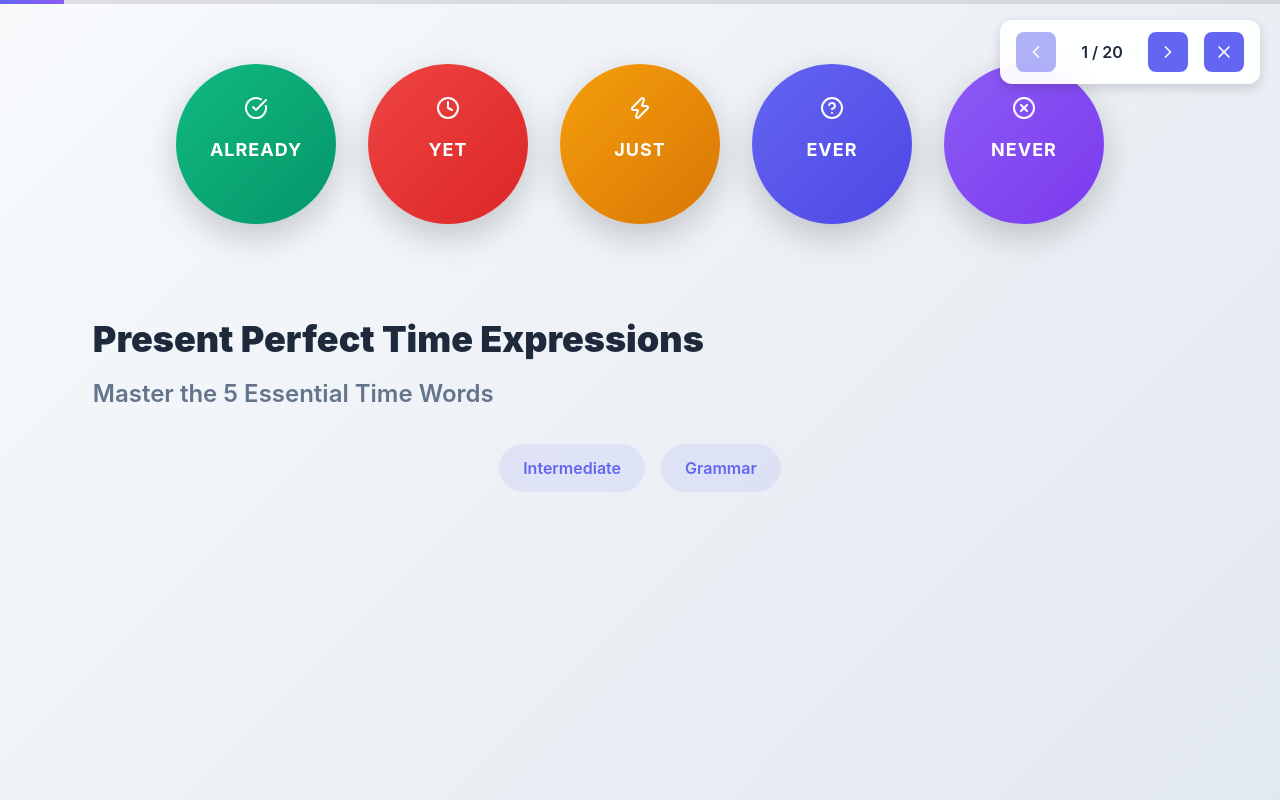
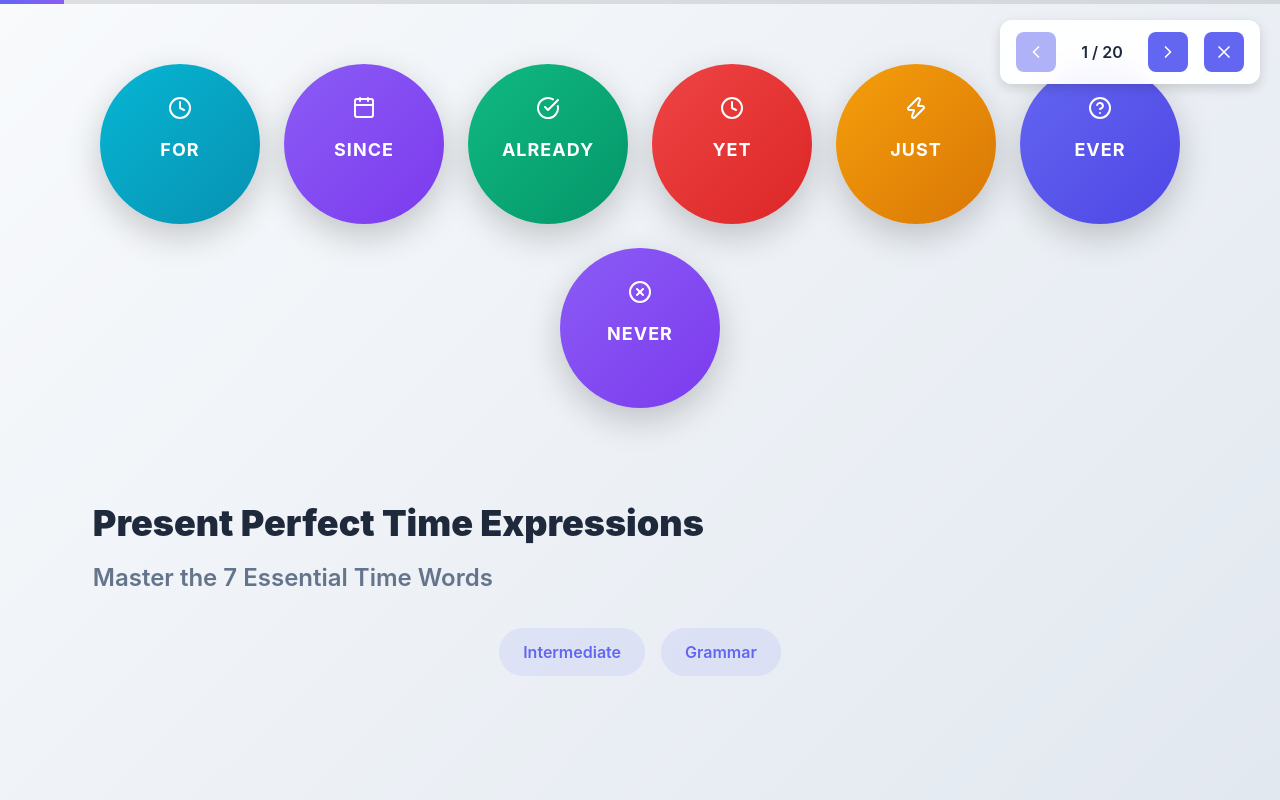
Before and after one commit to marlanamc/esol-level-3, a plain HTML site: page activities/present-perfect/present-perfect-time-expressions-slides.html in a window 1280 px wide. Drawn offline with nearby package versions, Linux system fonts and the light colour scheme.

Commit message:
Add FOR and SINCE to title slide
- Added FOR and SINCE icon circles to the front page
- Updated subtitle from '5 Essential Time Words' to '7 Essential Time Words'
- Added CSS styling for FOR (cyan) and SINCE (purple) circles
- Adjusted gap spacing to accommodate 7 icons
- Changed YET icon to clock-4 to differentiate from FOR's clock icon

```diff
--- a/activities/present-perfect/present-perfect-time-expressions-slides.html
+++ b/activities/present-perfect/present-perfect-time-expressions-slides.html
@@ -42,15 +42,17 @@
       <div class="slide-content">
         <div class="title-visual">
           <div class="time-expression-icons">
+            <div class="icon-circle for"><i data-lucide="clock"></i><span>For</span></div>
+            <div class="icon-circle since"><i data-lucide="calendar"></i><span>Since</span></div>
             <div class="icon-circle already"><i data-lucide="check-circle"></i><span>Already</span></div>
-            <div class="icon-circle yet"><i data-lucide="clock"></i><span>Yet</span></div>
+            <div class="icon-circle yet"><i data-lucide="clock-4"></i><span>Yet</span></div>
             <div class="icon-circle just"><i data-lucide="zap"></i><span>Just</span></div>
             <div class="icon-circle ever"><i data-lucide="help-circle"></i><span>Ever</span></div>
             <div class="icon-circle never"><i data-lucide="x-circle"></i><span>Never</span></div>
           </div>
         </div>
         <h1 class="slide-title-main">Present Perfect Time Expressions</h1>
-        <p class="slide-subtitle">Master the 5 Essential Time Words</p>
+        <p class="slide-subtitle">Master the 7 Essential Time Words</p>
         <div class="slide-meta">
           <span class="slide-level">Intermediate</span>
           <span class="slide-topic">Grammar</span>
@@ -850,7 +852,7 @@
     .time-expression-icons {
       display: flex;
       justify-content: center;
-      gap: var(--spacing-xl);
+      gap: var(--spacing-lg);
       margin-bottom: var(--spacing-2xl);
       flex-wrap: wrap;
       max-width: 100%;
@@ -867,6 +869,16 @@
       height: 160px;
       transition: all var(--transition-fast);
       box-shadow: 0 12px 35px rgba(0, 0, 0, 0.2);
+    }
+
+    .icon-circle.for {
+      background: linear-gradient(135deg, #06b6d4, #0891b2);
+      color: white;
+    }
+
+    .icon-circle.since {
+      background: linear-gradient(135deg, #8b5cf6, #7c3aed);
+      color: white;
     }
 
     .icon-circle.already {
```
